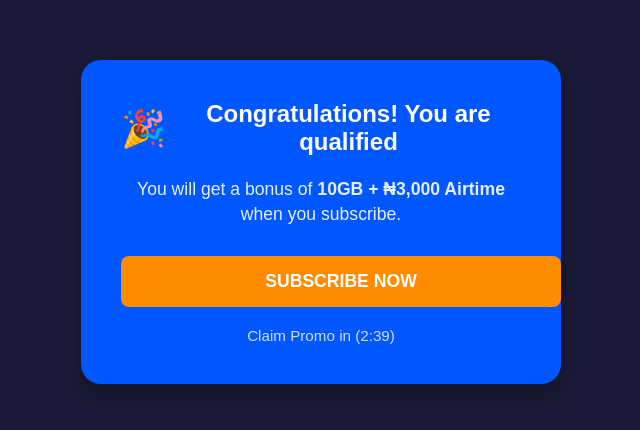
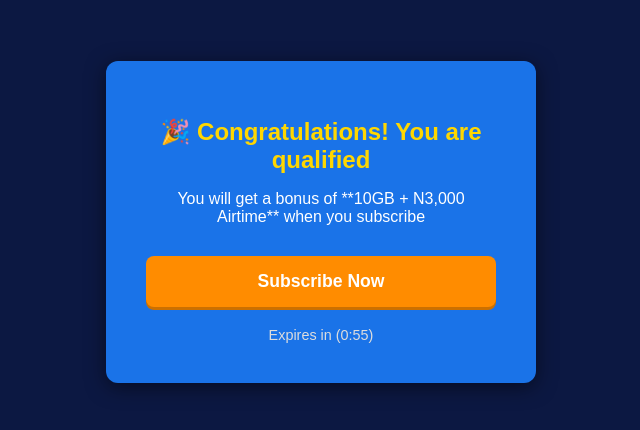
Before and after one commit to richardy68/For-all-demo, a plain HTML site: page Page4.html in a window 1280 px wide. Shown: the part 178-608 px from the top of the page, without its empty margins (319-959 px from the left). Drawn offline with Linux system fonts and the light colour scheme.

Commit message:
Update Page4.html

```diff
--- a/Page4.html
+++ b/Page4.html
@@ -3,112 +3,120 @@
 <head>
     <meta charset="UTF-8">
     <meta name="viewport" content="width=device-width, initial-scale=1.0">
-    <title>Promo Offer</title>
+    <title>Congratulations!</title>
     <style>
-        /* Base Styling and Background */
+        /* Styles to match the second image */
         body {
+            background-color: #0c1842; /* Darker blue background */
+            color: white;
             font-family: Arial, sans-serif;
-            margin: 0;
-            padding: 0;
-            /* Dark Navy Blue Background */
-            background-color: #1a1a38;
             display: flex;
             justify-content: center;
             align-items: center;
-            min-height: 100vh; /* Ensure it takes full viewport height */
-            color: white;
+            min-height: 100vh;
+            margin: 0;
             text-align: center;
         }
 
-        /* The Promotional Card */
-        .promo-card {
-            /* Bright Blue Color */
-            background-color: #0056ff;
+        .promo-box {
+            background-color: #1a73e8; /* Bright blue box */
+            /* INCREASED PADDING from 30px to 40px */
             padding: 40px;
-            border-radius: 20px; /* Rounded corners */
-            width: 90%;
-            max-width: 400px; /* Control max width */
-            box-shadow: 0 10px 20px rgba(0, 0, 0, 0.3); /* Subtle shadow */
+            border-radius: 12px;
+            width: 80%;
+            max-width: 350px;
+            box-shadow: 0 4px 20px rgba(0, 0, 0, 0.5);
         }
 
-        /* Congratulatory Header */
-        .promo-card h2 {
+        .promo-box h1 {
+            color: #ffd700; /* Gold/yellow title */
             font-size: 1.5em;
-            margin-top: 0;
-            margin-bottom: 20px;
-            /* Use Flex to align the emoji and text */
-            display: flex;
-            align-items: center;
-            justify-content: center;
-            font-weight: bold;
-            line-height: 1.2;
+            margin-bottom: 10px;
         }
 
-        /* Emoji Styling */
-        .promo-card .emoji {
-            font-size: 1.5em;
-            margin-right: 10px;
+        .promo-box p {
+            font-size: 1em;
+            margin-bottom: 30px;
         }
 
-        /* Description Text */
-        .promo-card p {
-            font-size: 1.1em;
-            margin-bottom: 30px;
-            line-height: 1.4;
-            opacity: 0.9; /* Slightly softer text color */
-        }
-
-        /* The Orange Button */
-        .subscribe-btn {
-            display: block;
-            width: 100%;
-            padding: 15px 20px;
-            /* Bright Orange Color */
-            background-color: #ff8c00;
+        .promo-button {
+            background-color: #ff8c00; /* Orange button */
             color: white;
-            text-decoration: none;
+            padding: 15px 30px;
+            border: none;
             border-radius: 8px;
             font-size: 1.1em;
             font-weight: bold;
-            border: none;
+            display: block;
+            width: 100%;
             cursor: pointer;
-            transition: background-color 0.3s ease;
+            box-shadow: 0 3px 0 #cc7000;
         }
 
-        .subscribe-btn:hover {
-            background-color: #e67e00; /* Slightly darker orange on hover */
-        }
-
-        /* Timer Text */
         .timer {
             margin-top: 20px;
-            font-size: 0.95em;
-            opacity: 0.8;
+            font-size: 0.9em;
+            color: #ddd;
         }
-
     </style>
 </head>
 <body>
 
-    <div class="promo-card">
-
-        <h2>
-            <span class="emoji">🎉</span>
-            Congratulations! You are qualified
-        </h2>
-
-        <p>
-            You will get a bonus of <strong>10GB + ₦3,000 Airtime</strong> when you subscribe.
-        </p>
-
-        <a href="#" class="subscribe-btn">
-            SUBSCRIBE NOW
-        </a>
-
+    <div class="promo-box">
+        <h1>🎉 Congratulations! You are qualified</h1>
+        <p>You will get a bonus of **10GB + N3,000 Airtime** when you subscribe</p>
+        <button class="promo-button" id="subscribe-button">
+            Subscribe Now
+        </button>
         <div class="timer">
-            Claim Promo in (2:39)
+            Expires in (<span id="countdown">1:00</span>)
         </div>
     </div>
 
+    <script>
+        // Set the time for the countdown to 1 minute (60 seconds)
+        let timeInSeconds = 60;
+        const countdownElement = document.getElementById('countdown');
+        const promoButton = document.getElementById('subscribe-button');
+
+        // Function to format the time (M:SS)
+        function formatTime(totalSeconds) {
+            const minutes = Math.floor(totalSeconds / 60);
+            const seconds = totalSeconds % 60;
+            return `${minutes}:${seconds < 10 ? '0' : ''}${seconds}`;
+        }
+
+        // Function to update the timer
+        function updateCountdown() {
+            countdownElement.textContent = formatTime(timeInSeconds);
+
+            if (timeInSeconds <= 0) {
+                clearInterval(timerInterval);
+                countdownElement.textContent = '0:00';
+                // Disable the button when the time is up
+                promoButton.disabled = true;
+                promoButton.textContent = 'Offer Expired';
+                promoButton.style.opacity = '0.5';
+                promoButton.style.boxShadow = 'none';
+            } else {
+                timeInSeconds--;
+            }
+        }
+
+        // Start the countdown timer
+        const timerInterval = setInterval(updateCountdown, 1000);
+
+        // Initial call to set the time immediately
+        updateCountdown();
+
+        // Optional: Add a basic click handler
+        promoButton.addEventListener('click', function() {
+            if (!promoButton.disabled) {
+                alert('Redirecting to subscription page...');
+                // Replace with actual link: window.location.href = 'your_subscription_link.html';
+            }
+        });
+    </script>
+
 </body>
 </html>
```
